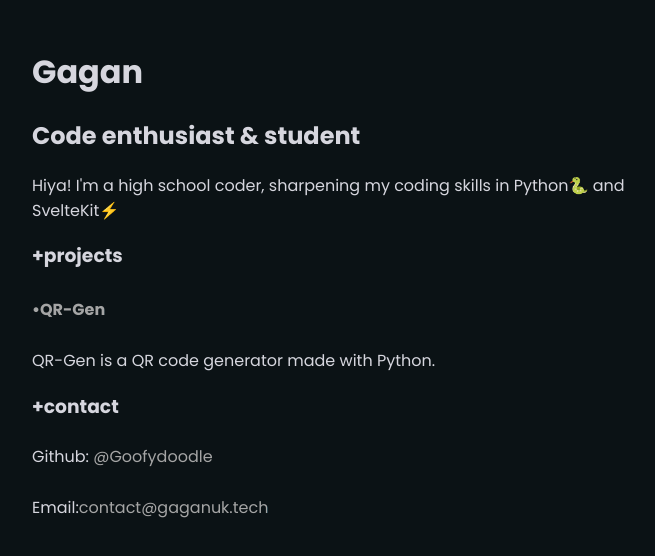
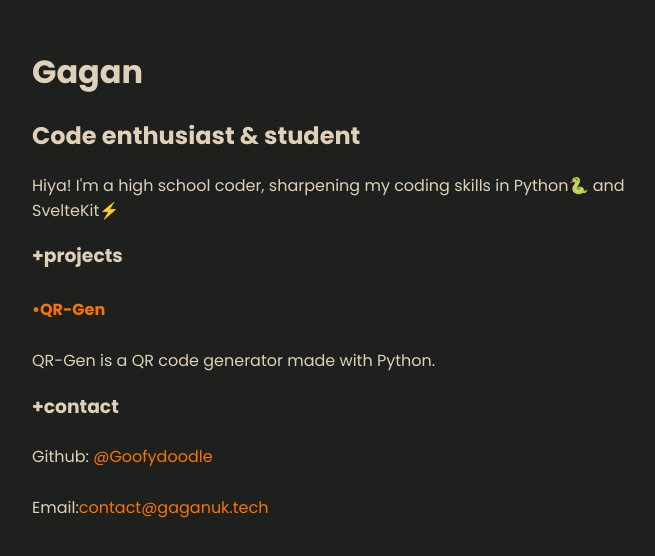
Before and after one commit to Goofydoodle/Portfolio, a SvelteKit app: page / in a window 1280 px wide. Shown: the part 116-672 px from the top of the page, without its empty margins (308-963 px from the left). Built offline with nearby package versions, Linux system fonts and the light colour scheme.

Commit message:
Pallet-change

```diff
--- a/src/app.html
+++ b/src/app.html
@@ -14,8 +14,8 @@
 
         body{
                 font-family: 'Poppins', monospace;
-                background-color: #0B1215;
-                color: #d6d6de;
+                background-color: #1E201E;
+                color: #DFD0B8;
 				margin:0;
 				padding:0;
 
--- a/src/routes/+page.svelte
+++ b/src/routes/+page.svelte
@@ -69,7 +69,7 @@
     to right,
     #54b3d6,
     #54b3d6 50%,
-    #a5a5a5 50%
+    #F97300 50%
   );
   background-size: 200% 100%;
   background-position: -100%;
```
